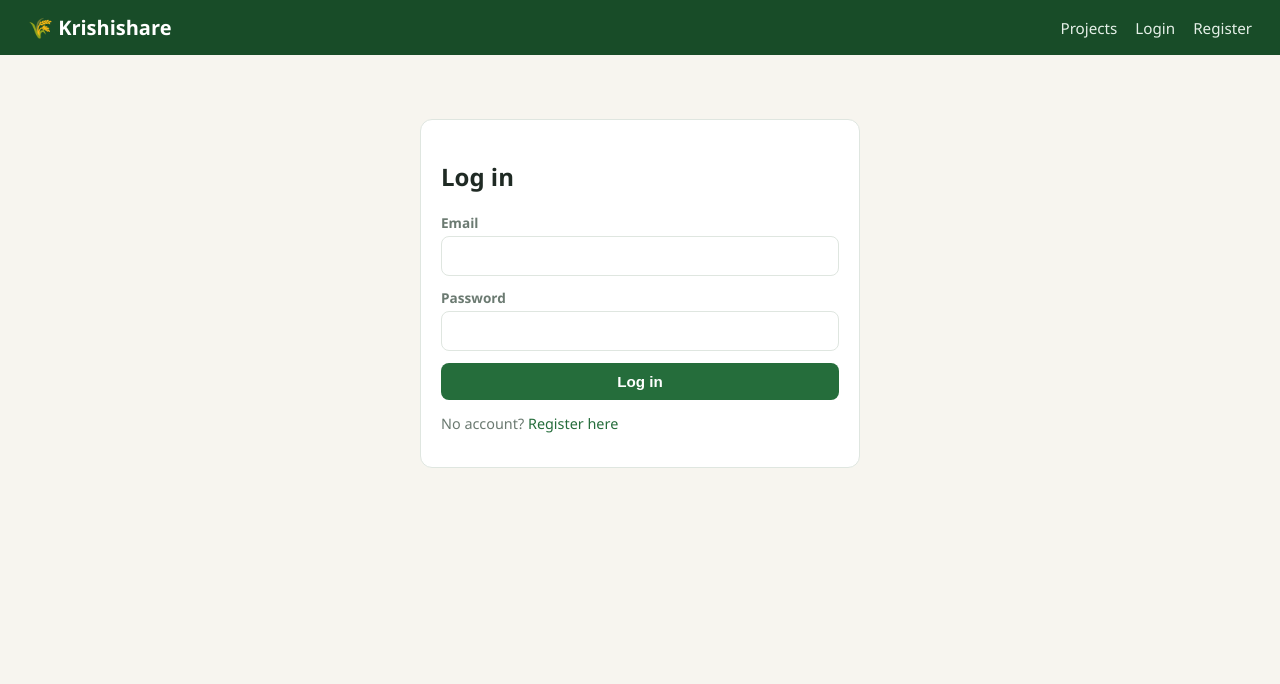
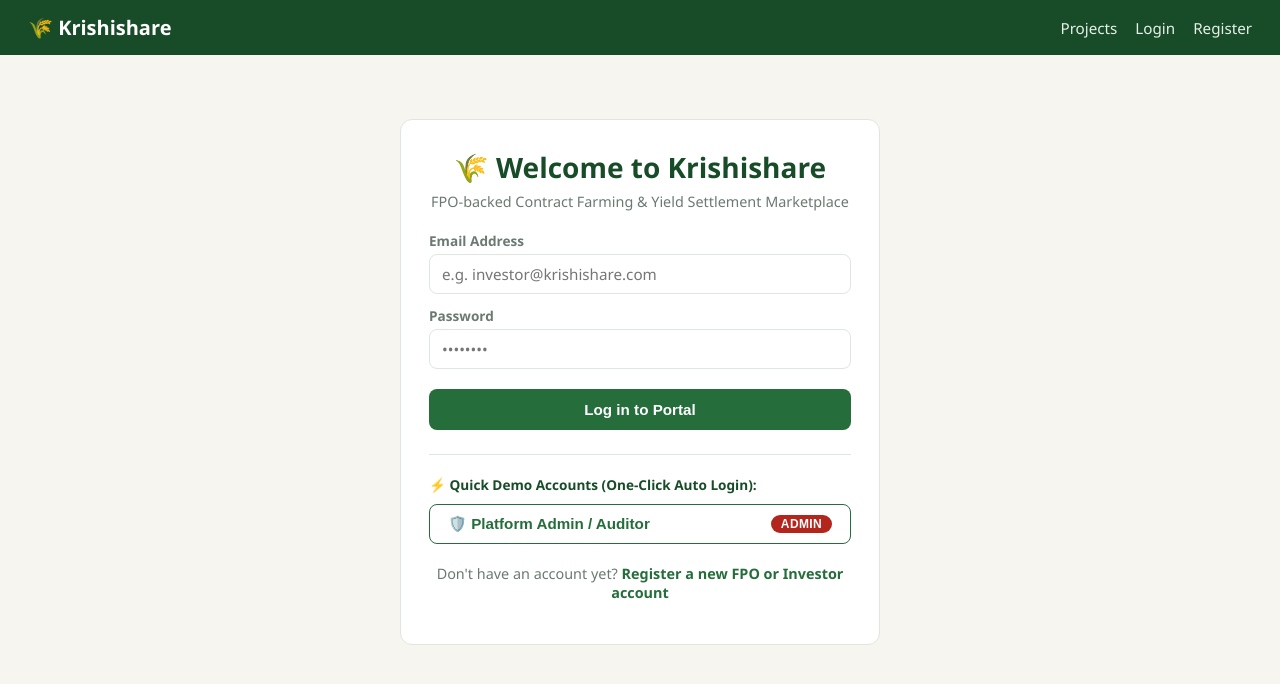
Before and after one commit to Abhishek9124/krishishare, a React (Vite) app in the folder frontend/: page /login in a window 1280 px wide. Shown: the top 684 px of the page. Built offline with nearby package versions, Linux system fonts and the light colour scheme; the HTML template or start-up script is replaced by a standard one.

Commit message:
Enhance Login page with clean layout and quick one-click demo login buttons

```diff
--- a/frontend/src/pages/Login.jsx
+++ b/frontend/src/pages/Login.jsx
@@ -15,8 +15,35 @@ export default function Login() {
     setError('');
     setLoading(true);
     try {
-      await login(email, password);
-      navigate('/');
+      const user = await login(email, password);
+      if (user.role === 'admin') {
+        navigate('/admin');
+      } else if (user.role === 'fpo') {
+        navigate('/my-projects');
+      } else {
+        navigate('/');
+      }
+    } catch (err) {
+      setError(err.response?.data?.error || 'Invalid email or password');
+    } finally {
+      setLoading(false);
+    }
+  };
+
+  const handleQuickLogin = async (demoEmail, demoPassword) => {
+    setEmail(demoEmail);
+    setPassword(demoPassword);
+    setError('');
+    setLoading(true);
+    try {
+      const user = await login(demoEmail, demoPassword);
+      if (user.role === 'admin') {
+        navigate('/admin');
+      } else if (user.role === 'fpo') {
+        navigate('/my-projects');
+      } else {
+        navigate('/');
+      }
     } catch (err) {
       setError(err.response?.data?.error || 'Login failed');
     } finally {
@@ -25,21 +52,63 @@ export default function Login() {
   };
 
   return (
-    <div className="container form-wrap">
-      <div className="card">
-        <h2>Log in</h2>
-        {error && <div className="error-text">{error}</div>}
+    <div className="container form-wrap" style={{ maxWidth: '520px' }}>
+      <div className="card" style={{ padding: '28px' }}>
+        <div style={{ textAlign: 'center', marginBottom: '20px' }}>
+          <h2 style={{ margin: '0 0 6px 0', fontSize: '1.75rem', color: 'var(--green-dark)' }}>
+            🌾 Welcome to Krishishare
+          </h2>
+          <p className="muted" style={{ margin: 0, fontSize: '0.9rem' }}>
+            FPO-backed Contract Farming & Yield Settlement Marketplace
+          </p>
+        </div>
+
+        {error && <div className="error-text" style={{ padding: '10px', background: '#fbe4e2', borderRadius: '8px' }}>{error}</div>}
+
         <form onSubmit={handleSubmit}>
-          <label>Email</label>
-          <input type="email" value={email} onChange={(e) => setEmail(e.target.value)} required />
+          <label>Email Address</label>
+          <input
+            type="email"
+            placeholder="e.g. investor@krishishare.com"
+            value={email}
+            onChange={(e) => setEmail(e.target.value)}
+            required
+          />
+
           <label>Password</label>
-          <input type="password" value={password} onChange={(e) => setPassword(e.target.value)} required />
-          <button className="btn" type="submit" disabled={loading} style={{ width: '100%' }}>
-            {loading ? 'Logging in…' : 'Log in'}
+          <input
+            type="password"
+            placeholder="••••••••"
+            value={password}
+            onChange={(e) => setPassword(e.target.value)}
+            required
+          />
+
+          <button className="btn" type="submit" disabled={loading} style={{ width: '100%', marginTop: '8px', padding: '12px' }}>
+            {loading ? 'Logging in…' : 'Log in to Portal'}
           </button>
         </form>
-        <p className="muted" style={{ marginTop: 14 }}>
-          No account? <Link to="/register">Register here</Link>
+
+        <div style={{ marginTop: '24px', paddingTop: '20px', borderTop: '1px solid var(--border)' }}>
+          <label style={{ color: 'var(--green-dark)', fontWeight: 'bold', marginBottom: '10px' }}>
+            ⚡ Quick Demo Accounts (One-Click Auto Login):
+          </label>
+
+          <div style={{ display: 'flex', flexDirection: 'column', gap: '8px', marginTop: '8px' }}>
+            <button
+              type="button"
+              onClick={() => handleQuickLogin('admin@krishishare.com', 'admin123')}
+              className="btn secondary"
+              style={{ textAlign: 'left', display: 'flex', justifyContent: 'space-between', alignItems: 'center' }}
+            >
+              <span>🛡️ <strong>Platform Admin / Auditor</strong></span>
+              <span className="badge" style={{ background: '#b3261e' }}>Admin</span>
+            </button>
+          </div>
+        </div>
+
+        <p className="muted" style={{ marginTop: '20px', textAlign: 'center', fontSize: '0.9rem' }}>
+          Don't have an account yet? <Link to="/register" style={{ fontWeight: 'bold' }}>Register a new FPO or Investor account</Link>
         </p>
       </div>
     </div>
```
